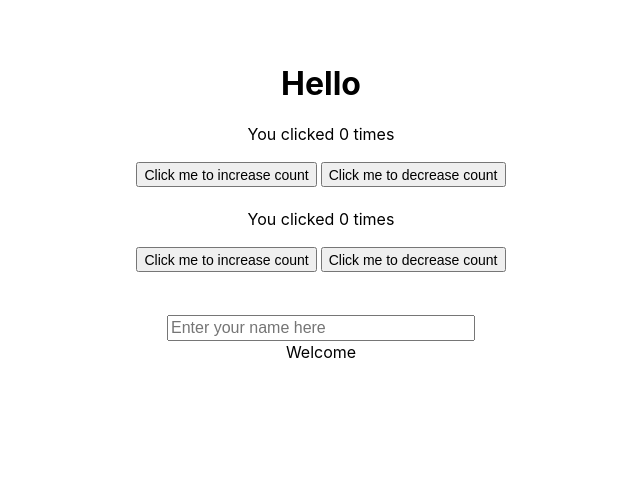
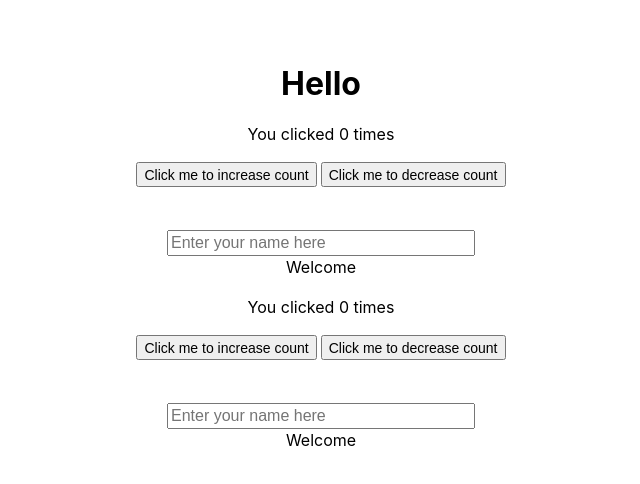
Before and after one commit to rajashreem/react_hooks_demo, a React (Create React App) app: page / in a window 1280 px wide. Shown: the top 484 px of the page, without its empty margins (319-959 px from the left). Built offline with nearby package versions, Linux system fonts and the light colour scheme.

Commit message:
Add name field to hooks example

```diff
--- a/src/StateWithEffect.js
+++ b/src/StateWithEffect.js
@@ -2,6 +2,7 @@ import React, { useState, useEffect } from 'react';
 
 function StateWithEffect() {
     const [count, setCount] = useState(0);
+    const [name, setName] = useState('');
 
     useEffect(() => {
       document.title = `${count} times`;
@@ -9,9 +10,15 @@ function StateWithEffect() {
 
     return(
       <div>
-        <p>You clicked {count} times</p>
-        <button onClick={() => {setCount(count+1)}}>Click me to increase count</button>
-        <button onClick={() => {setCount(count-1)}}>Click me to decrease count</button>
+        <div>
+          <p>You clicked {count} times</p>
+          <button onClick={() => {setCount(count+1)}}>Click me to increase count</button>
+          <button onClick={() => {setCount(count-1)}}>Click me to decrease count</button>
+        </div>
+        <div className='form'>
+          <input value={name} placeholder="Enter your name here" onChange={(event) => setName(event.target.value)}></input>
+          <p>Welcome {name} </p>
+        </div>
       </div>
     );
 }
```
